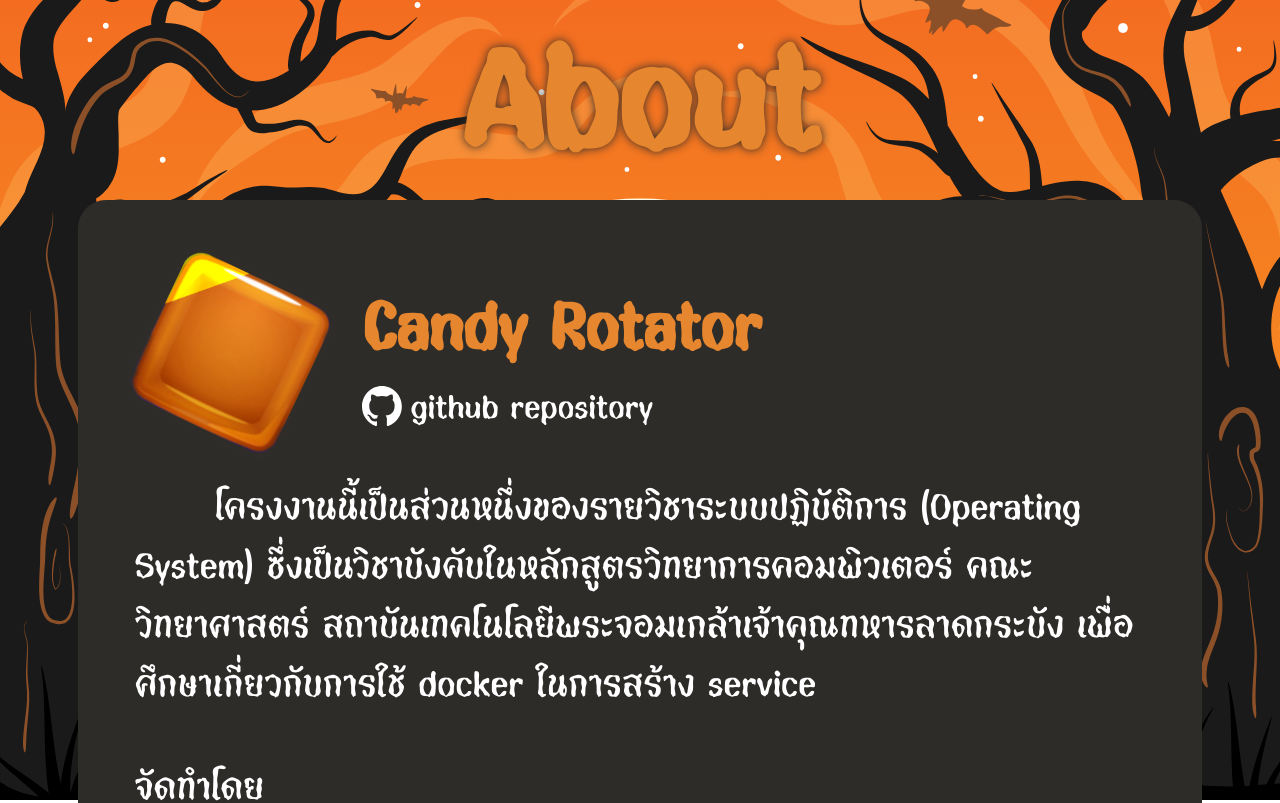
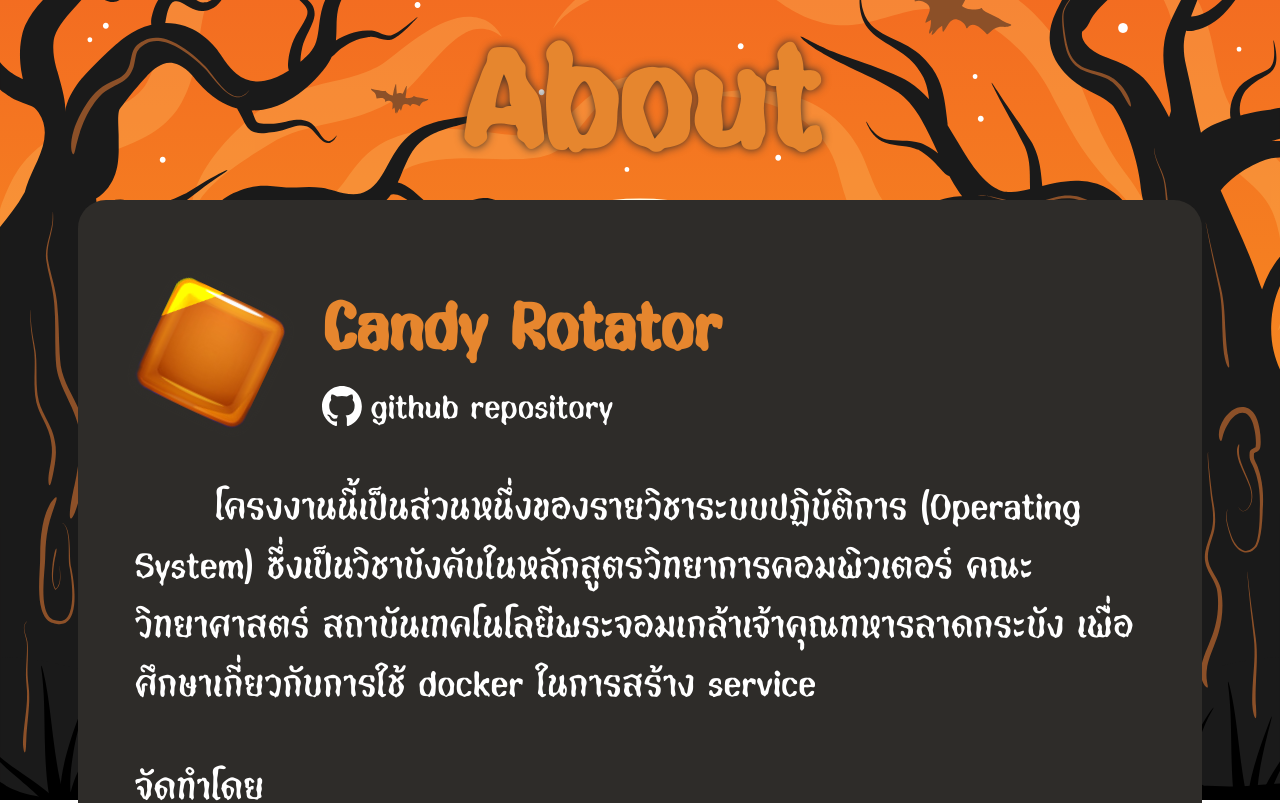
Before and after one commit to NutchapolSal/osproject, a SvelteKit app: page /about in a window 1280 px wide. Shown: the top 803 px of the page. Built offline with nearby package versions, Linux system fonts and the light colour scheme.

Commit message:
add medium setting to GameSquare

```diff
--- a/src/routes/about/+page.svelte
+++ b/src/routes/about/+page.svelte
@@ -35,7 +35,7 @@
 	<div class="about-me-widget-header">
 		<div class="spinny" style:rotate={`${rotation}deg`}>
 			<div class="wiggly">
-				<GameSquare bind:state={squareState} corner={true} />
+				<GameSquare bind:state={squareState} corner={true} medium={true} />
 			</div>
 		</div>
 		<div style="display: flex; flex-direction: column;">
--- a/src/routes/game/GameSquare.svelte
+++ b/src/routes/game/GameSquare.svelte
@@ -7,6 +7,7 @@
 	export let state: boolean;
 	export let noninteractive: boolean = false;
 	export let small: boolean = false;
+	export let medium: boolean = false;
 	export let corner: boolean = false;
 	export let newGrid: number = 0;
 	export let blanked: boolean = false;
@@ -45,16 +46,17 @@
 			}}
 			class:stateOn={state}
 			class:small
+			class:medium
 			class:blanked
 		/>
 	{:else}
-		<div class="square game" class:small class:stateOn={state} class:blanked />
+		<div class="square game" class:small class:medium class:stateOn={state} class:blanked />
 	{/if}
 	{#if corner}
-		<div class="square cornercase" class:small class:blanked />
+		<div class="square cornercase" class:small class:medium class:blanked />
 	{/if}
 
-	<div class="square flasher" class:small class:flash />
+	<div class="square flasher" class:small class:medium class:flash />
 </div>
 
 <style>
@@ -68,6 +70,11 @@
 		height: 20vmin;
 		border-radius: 2.5vmin;
 		grid-area: inner-area;
+	}
+	.square.medium {
+		width: 15vmin;
+		height: 15vmin;
+		border-radius: 1.875vmin;
 	}
 	.square.small {
 		width: 10vmin;
```
